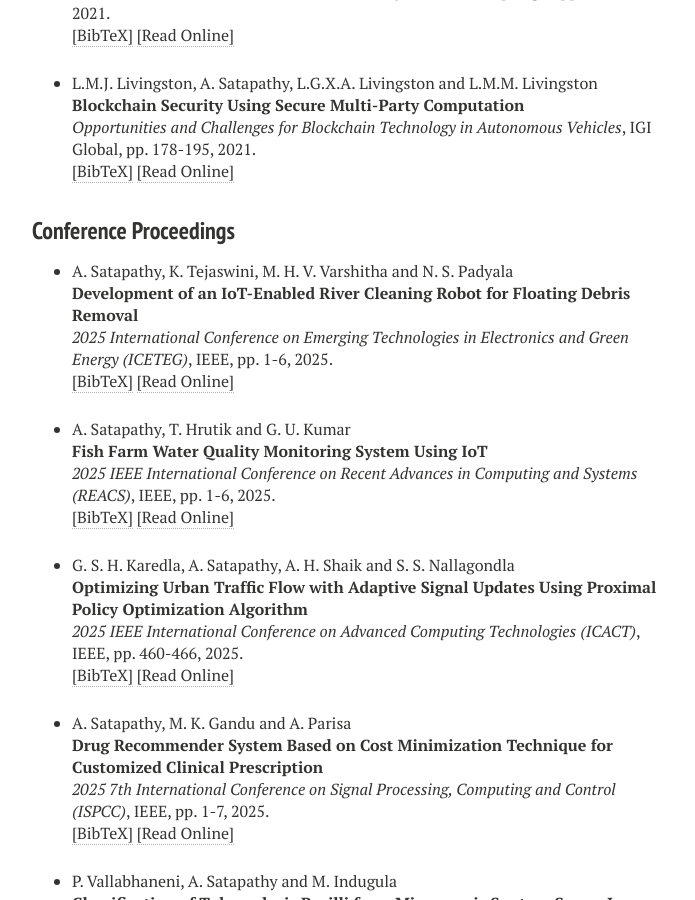
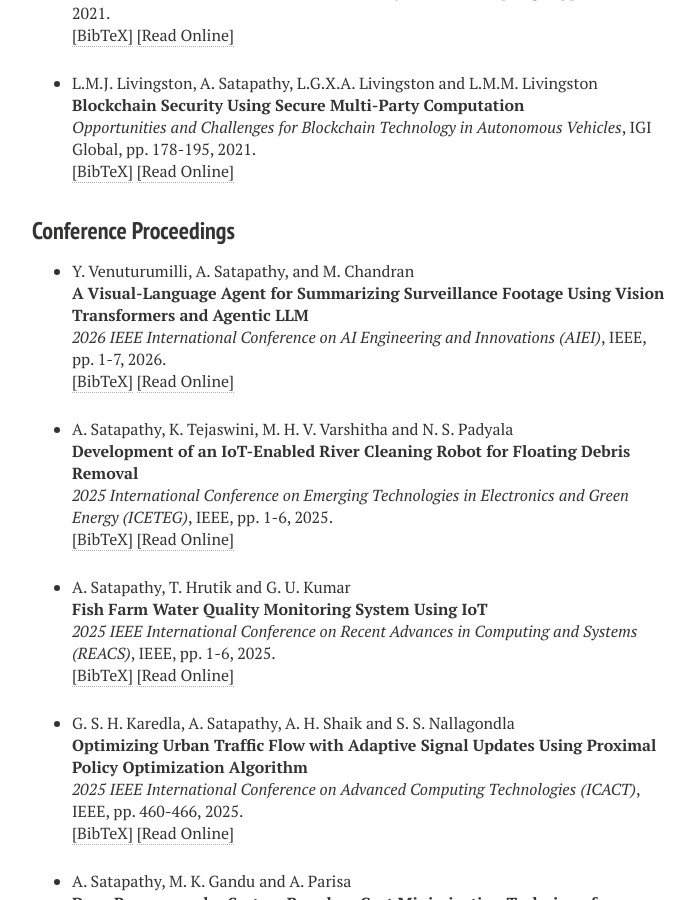
Before and after one commit to ashutoshsatapathy1990/ashutoshsatapathy1990.github.io, a Jekyll site: the page built from publications.md, in a window 1280 px wide and 900 px high, scrolled down 3291 px. Shown: the whole window, without its empty margins (288-983 px from the left). Built offline with Jekyll 4.4.1, drawn with Linux system fonts in a browser that asks for light colours; nearby versions of some CDN libraries.

Commit message:
Update publications.html

```diff
--- a/_layouts/publications.html
+++ b/_layouts/publications.html
@@ -685,6 +685,30 @@ pp. 178-195,
 <h3 style="margin-bottom:0px;padding-top:10px;">Conference Proceedings</h3>
 <ul class="biblist">
 
+<!-- Item: venuturumilli2026visual -->
+<li ><p>
+Y. Venuturumilli, A. Satapathy, and M. Chandran
+<br><b>A Visual-Language Agent for Summarizing Surveillance Footage Using Vision Transformers and Agentic LLM</b><br>
+<i>2026 IEEE International Conference on AI Engineering and Innovations (AIEI)</i>,
+IEEE,
+pp. 1-7,
+2026.
+<br />
+<a href="javascript:toggleBibtex('venuturumilli2026visual')">[BibTeX]</a>
+<a href= "https://ieeexplore.ieee.org/document/11497200" target="_blank">[Read Online]</a>
+</p>
+<div id="bib_venuturumilli2026visual" class="bibtex noshow">
+<pre>
+@inproceedings{venuturumilli2026visual,
+  title={A Visual-Language Agent for Summarizing Surveillance Footage Using Vision Transformers and Agentic LLM},
+  author={Venuturumilli, Yasaswini and Satapathy, Ashutosh and Chandran, Mugunth},
+  booktitle={2026 IEEE International Conference on AI Engineering and Innovations (AIEI)},
+  pages={1--7},
+  year={2026},
+  organization={IEEE}
+}
+</pre></div>
+
 <!-- Item: satapathy2025development -->
 <li ><p>
 A. Satapathy, K. Tejaswini, M. H. V. Varshitha and N. S. Padyala
```
